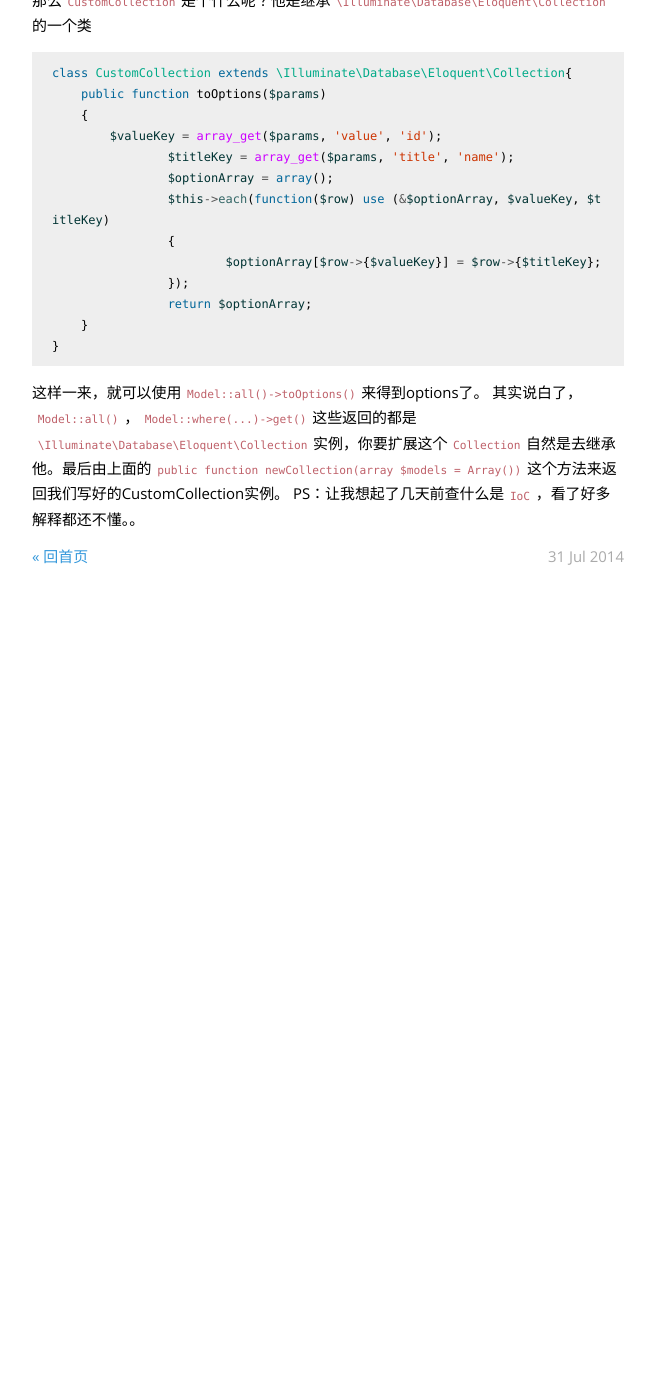
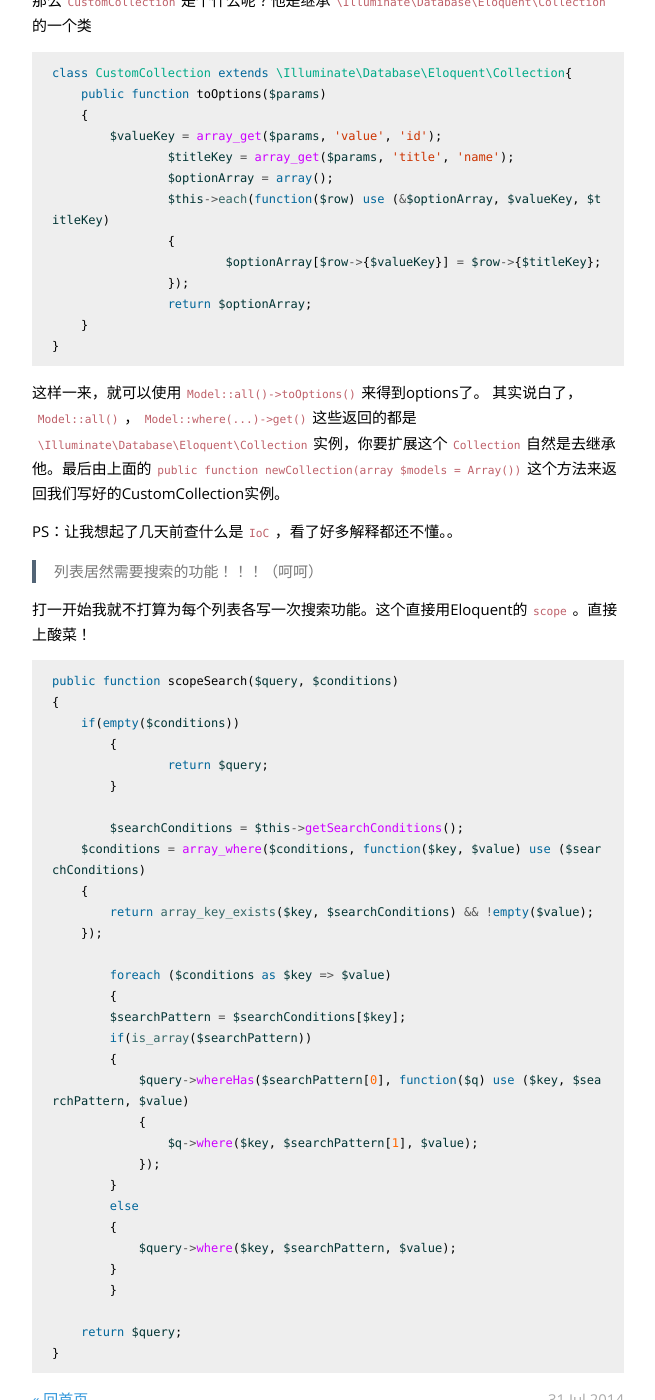
Before and after one commit to hiwjd/hiwjd.github.io, a Jekyll site: the page built from _posts/2014-07-31-Laravel使用体验.markdown, in a window 1280 px wide and 1400 px high, scrolled down 886 px. Shown: the whole window, without its empty margins (312-967 px from the left). Built offline with Jekyll 4.4.1, drawn with Linux system fonts in a browser that asks for light colours; Markdown is read by kramdown in place of the engine named in the settings; comment, search, counter and statistics services are not loaded; before the commit the page ends 1476 px from its top, so only the background shows below that.

Commit message:
Published with https://stackedit.io/

```diff
--- a/_posts/2014-07-31-Laravel使用体验.markdown
+++ b/_posts/2014-07-31-Laravel使用体验.markdown
@@ -52,4 +52,42 @@ class CustomCollection extends \Illuminate\Database\Eloquent\Collection{
 {% endhighlight %}
 这样一来，就可以使用`Model::all()->toOptions()`来得到options了。
 其实说白了，`Model::all()`，`Model::where(...)->get()`这些返回的都是`\Illuminate\Database\Eloquent\Collection`实例，你要扩展这个`Collection`自然是去继承他。最后由上面的`public function newCollection(array $models = Array())`这个方法来返回我们写好的CustomCollection实例。
+
 PS：让我想起了几天前查什么是`IoC`，看了好多解释都还不懂。。
+
+> 列表居然需要搜索的功能！！！（呵呵）
+
+打一开始我就不打算为每个列表各写一次搜索功能。这个直接用Eloquent的`scope`。直接上酸菜！
+{% highlight php %}
+public function scopeSearch($query, $conditions)
+{
+    if(empty($conditions))
+	{
+		return $query;
+	}
+
+	$searchConditions = $this->getSearchConditions();
+    $conditions = array_where($conditions, function($key, $value) use ($searchConditions)
+    {
+        return array_key_exists($key, $searchConditions) && !empty($value);
+    });
+
+	foreach ($conditions as $key => $value)
+	{
+        $searchPattern = $searchConditions[$key];
+        if(is_array($searchPattern))
+        {
+            $query->whereHas($searchPattern[0], function($q) use ($key, $searchPattern, $value)
+            {
+                $q->where($key, $searchPattern[1], $value);
+            });
+        }
+        else
+        {
+            $query->where($key, $searchPattern, $value);
+        }
+	}
+
+    return $query;
+}
+{% endhighlight %}
```
